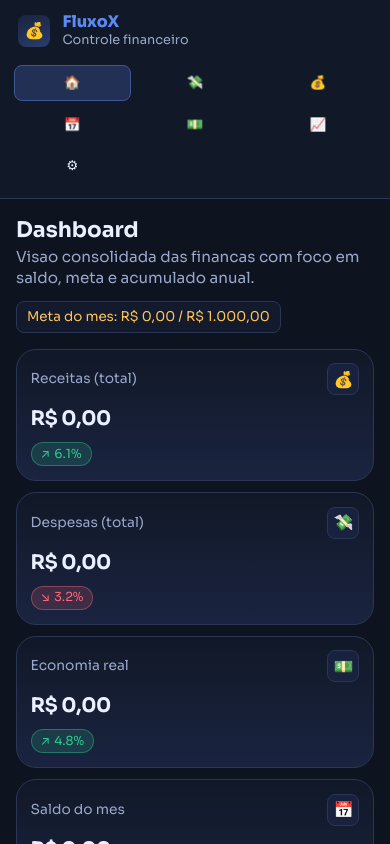
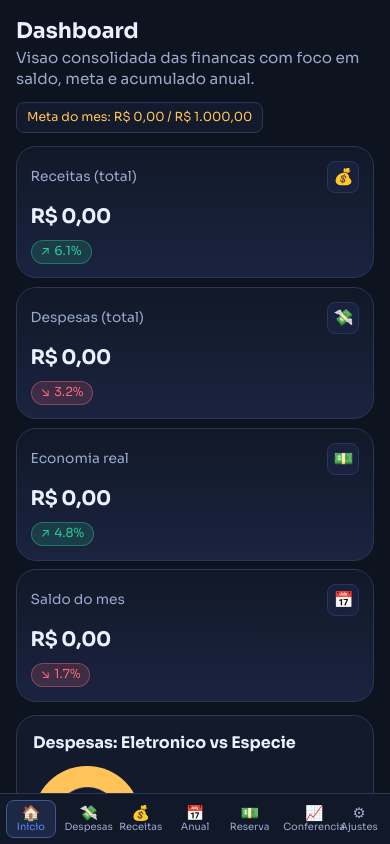
Before and after one commit to pedrohenriquesilva-dev/FluxoX, a React (Vite) app: page / in a window 390 px wide. Shown: the top 844 px of the page. Built offline with nearby package versions, Linux system fonts and the light colour scheme.

Commit message:
style: mobile responsiveness with bottom nav and media queries

```diff
--- a/src/components/ui/Layout.css
+++ b/src/components/ui/Layout.css
@@ -2,6 +2,11 @@
   display: flex;
   min-height: 100vh;
   background: transparent;
+}
+
+.layout__sidebar-wrap {
+  width: var(--sidebar-w);
+  flex: 0 0 var(--sidebar-w);
 }
 
 .layout__main {
@@ -18,7 +23,12 @@
     flex-direction: column;
   }
 
+  .layout__sidebar-wrap {
+    display: none;
+  }
+
   .layout__main {
-    padding: 1rem 1rem 1.5rem;
+    max-width: 100%;
+    padding: 1rem 1rem calc(5.2rem + env(safe-area-inset-bottom));
   }
 }
--- a/src/components/ui/Layout.jsx
+++ b/src/components/ui/Layout.jsx
@@ -1,11 +1,22 @@
+import PropTypes from "prop-types";
+import MobileNav from "./MobileNav.jsx";
 import Sidebar from "./Sidebar.jsx";
 import "./Layout.css";
 
 export default function Layout({ currentPage, onNavigate, children }) {
   return (
     <div className="layout">
-      <Sidebar currentPage={currentPage} onNavigate={onNavigate} />
+      <aside className="layout__sidebar-wrap">
+        <Sidebar currentPage={currentPage} onNavigate={onNavigate} />
+      </aside>
       <main className="layout__main">{children}</main>
+      <MobileNav currentPage={currentPage} onNavigate={onNavigate} />
     </div>
   );
 }
+
+Layout.propTypes = {
+  currentPage: PropTypes.string,
+  onNavigate: PropTypes.func,
+  children: PropTypes.node
+};
--- /dev/null
+++ b/src/components/ui/MobileNav.css
@@ -0,0 +1,50 @@
+.mobile-nav {
+  display: none;
+}
+
+@media (max-width: 900px) {
+  .mobile-nav {
+    position: fixed;
+    left: 0;
+    right: 0;
+    bottom: 0;
+    z-index: 30;
+    display: grid;
+    grid-template-columns: repeat(7, minmax(0, 1fr));
+    gap: 0.25rem;
+    background: color-mix(in srgb, var(--card) 92%, #000 8%);
+    border-top: 1px solid var(--border);
+    padding: 0.35rem 0.35rem calc(0.35rem + env(safe-area-inset-bottom));
+    backdrop-filter: blur(10px);
+  }
+
+  .mobile-nav__item {
+    border: 1px solid transparent;
+    background: transparent;
+    color: var(--muted);
+    border-radius: var(--radius-sm);
+    display: grid;
+    place-items: center;
+    gap: 0.1rem;
+    padding: 0.32rem 0.2rem;
+    font: inherit;
+    cursor: pointer;
+  }
+
+  .mobile-nav__item--active {
+    color: var(--accent);
+    border-color: color-mix(in srgb, var(--accent) 40%, var(--border));
+    background: color-mix(in srgb, var(--accent) 14%, transparent);
+  }
+
+  .mobile-nav__icon {
+    font-size: 0.92rem;
+    line-height: 1;
+  }
+
+  .mobile-nav__label {
+    font-size: 0.62rem;
+    line-height: 1;
+    white-space: nowrap;
+  }
+}
--- /dev/null
+++ b/src/components/ui/MobileNav.jsx
@@ -0,0 +1,37 @@
+import PropTypes from "prop-types";
+import "./MobileNav.css";
+
+const NAV_ITEMS = [
+  { id: "dashboard", icon: "\u{1F3E0}", label: "Inicio" },
+  { id: "expenses", icon: "\u{1F4B8}", label: "Despesas" },
+  { id: "incomes", icon: "\u{1F4B0}", label: "Receitas" },
+  { id: "annual", icon: "\u{1F4C5}", label: "Anual" },
+  { id: "savings", icon: "\u{1F4B5}", label: "Reserva" },
+  { id: "conference", icon: "\u{1F4C8}", label: "Conferencia" },
+  { id: "settings", icon: "\u2699", label: "Ajustes" }
+];
+
+export default function MobileNav({ currentPage, onNavigate }) {
+  return (
+    <nav className="mobile-nav" aria-label="Navegacao mobile">
+      {NAV_ITEMS.map((item) => (
+        <button
+          key={item.id}
+          type="button"
+          className={`mobile-nav__item ${currentPage === item.id ? "mobile-nav__item--active" : ""}`}
+          onClick={() => onNavigate(item.id)}
+        >
+          <span className="mobile-nav__icon" aria-hidden="true">
+            {item.icon}
+          </span>
+          <span className="mobile-nav__label">{item.label}</span>
+        </button>
+      ))}
+    </nav>
+  );
+}
+
+MobileNav.propTypes = {
+  currentPage: PropTypes.string,
+  onNavigate: PropTypes.func
+};
--- a/src/pages/AnnualPage.css
+++ b/src/pages/AnnualPage.css
@@ -57,3 +57,45 @@
   color: var(--muted);
   font-weight: 600;
 }
+
+/* AnnualPage.responsive.css */
+@media (max-width: 768px) {
+  .annual-page {
+    gap: 0.85rem;
+  }
+
+  .annual-page__stats {
+    grid-template-columns: 1fr 1fr;
+    gap: 0.55rem;
+  }
+
+  .annual-page__table-wrap {
+    padding: 0.45rem;
+  }
+}
+
+@media (max-width: 480px) {
+  .annual-page__stats {
+    grid-template-columns: 1fr;
+  }
+
+  .annual-page__table th,
+  .annual-page__table td {
+    font-size: 0.78rem;
+    padding: 0.42rem 0.45rem;
+  }
+}
+
+@media (max-width: 360px) {
+  .annual-page {
+    gap: 0.65rem;
+  }
+
+  .annual-page__title {
+    font-size: 1.2rem;
+  }
+
+  .annual-page__subtitle {
+    font-size: 0.82rem;
+  }
+}
--- a/src/pages/ConferencePage.css
+++ b/src/pages/ConferencePage.css
@@ -76,3 +76,41 @@
   border-color: color-mix(in srgb, var(--warning) 45%, var(--border));
   background: color-mix(in srgb, var(--warning) 14%, transparent);
 }
+
+/* OtherPages.responsive.css */
+@media (max-width: 768px) {
+  .conference-page {
+    gap: 0.85rem;
+  }
+
+  .conference-page__stats {
+    grid-template-columns: 1fr 1fr;
+    gap: 0.55rem;
+  }
+
+  .conference-page__table-wrap {
+    padding: 0.45rem;
+  }
+}
+
+@media (max-width: 480px) {
+  .conference-page__stats {
+    grid-template-columns: 1fr;
+  }
+
+  .conference-page__table th,
+  .conference-page__table td {
+    font-size: 0.78rem;
+    padding: 0.42rem 0.45rem;
+  }
+}
+
+@media (max-width: 360px) {
+  .conference-page {
+    gap: 0.65rem;
+  }
+
+  .conference-page__subtitle {
+    font-size: 0.82rem;
+  }
+}
--- a/src/pages/DashboardPage.css
+++ b/src/pages/DashboardPage.css
@@ -48,3 +48,44 @@
     white-space: normal;
   }
 }
+
+/* DashboardPage.responsive.css */
+@media (max-width: 768px) {
+  .dashboard-page {
+    gap: 0.85rem;
+  }
+
+  .dashboard-page__stats {
+    grid-template-columns: repeat(2, minmax(0, 1fr));
+  }
+
+  .dashboard-page__charts {
+    grid-template-columns: 1fr;
+  }
+}
+
+@media (max-width: 480px) {
+  .dashboard-page__stats {
+    grid-template-columns: 1fr;
+    gap: 0.55rem;
+  }
+
+  .dashboard-page__goal {
+    width: 100%;
+    font-size: 0.78rem;
+  }
+}
+
+@media (max-width: 360px) {
+  .dashboard-page {
+    gap: 0.65rem;
+  }
+
+  .dashboard-page__title {
+    font-size: 1.2rem;
+  }
+
+  .dashboard-page__subtitle {
+    font-size: 0.82rem;
+  }
+}
--- a/src/pages/ExpensesPage.css
+++ b/src/pages/ExpensesPage.css
@@ -65,3 +65,48 @@
   color: var(--danger);
   background: color-mix(in srgb, var(--danger) 16%, transparent);
 }
+
+/* TransactionPages.responsive.css */
+@media (max-width: 768px) {
+  .expenses-page {
+    gap: 0.85rem;
+  }
+
+  .expenses-page__controls {
+    grid-template-columns: 1fr 1fr;
+  }
+
+  .expenses-page__stats {
+    grid-template-columns: 1fr 1fr;
+    gap: 0.6rem;
+  }
+}
+
+@media (max-width: 480px) {
+  .expenses-page__controls {
+    grid-template-columns: 1fr;
+  }
+
+  .expenses-page__stats {
+    grid-template-columns: 1fr;
+    gap: 0.5rem;
+  }
+
+  .expenses-page__badge {
+    width: 100%;
+  }
+}
+
+@media (max-width: 360px) {
+  .expenses-page {
+    gap: 0.65rem;
+  }
+
+  .expenses-page__control {
+    font-size: 0.8rem;
+  }
+
+  .expenses-page__clear {
+    min-height: 34px;
+  }
+}
--- a/src/pages/IncomesPage.css
+++ b/src/pages/IncomesPage.css
@@ -70,3 +70,48 @@
   background: var(--success);
   border-color: color-mix(in srgb, var(--success) 60%, var(--border));
 }
+
+/* TransactionPages.responsive.css */
+@media (max-width: 768px) {
+  .incomes-page {
+    gap: 0.85rem;
+  }
+
+  .incomes-page__controls {
+    grid-template-columns: 1fr 1fr;
+  }
+
+  .incomes-page__stats {
+    grid-template-columns: 1fr 1fr;
+    gap: 0.6rem;
+  }
+}
+
+@media (max-width: 480px) {
+  .incomes-page__controls {
+    grid-template-columns: 1fr;
+  }
+
+  .incomes-page__stats {
+    grid-template-columns: 1fr;
+    gap: 0.5rem;
+  }
+
+  .incomes-page__badge {
+    width: 100%;
+  }
+}
+
+@media (max-width: 360px) {
+  .incomes-page {
+    gap: 0.65rem;
+  }
+
+  .incomes-page__control {
+    font-size: 0.8rem;
+  }
+
+  .incomes-page__clear {
+    min-height: 34px;
+  }
+}
--- a/src/pages/SavingsPage.css
+++ b/src/pages/SavingsPage.css
@@ -76,3 +76,45 @@
   display: grid;
   gap: 0.2rem;
 }
+
+/* OtherPages.responsive.css */
+@media (max-width: 768px) {
+  .savings-page {
+    gap: 0.85rem;
+  }
+
+  .savings-page__inputs {
+    grid-template-columns: 1fr 1fr;
+    gap: 0.55rem;
+  }
+
+  .savings-page__cards {
+    grid-template-columns: 1fr 1fr;
+    gap: 0.55rem;
+  }
+}
+
+@media (max-width: 480px) {
+  .savings-page__month {
+    width: 100%;
+  }
+
+  .savings-page__month select {
+    width: 100%;
+  }
+
+  .savings-page__inputs,
+  .savings-page__cards {
+    grid-template-columns: 1fr;
+  }
+}
+
+@media (max-width: 360px) {
+  .savings-page {
+    gap: 0.65rem;
+  }
+
+  .savings-page__subtitle {
+    font-size: 0.82rem;
+  }
+}
--- a/src/pages/SettingsPage.css
+++ b/src/pages/SettingsPage.css
@@ -72,3 +72,45 @@
   cursor: pointer;
   font: inherit;
 }
+
+/* SettingsPage.responsive.css */
+@media (max-width: 768px) {
+  .settings-page {
+    gap: 0.85rem;
+  }
+
+  .settings-page__group {
+    padding: 0.7rem;
+  }
+}
+
+@media (max-width: 480px) {
+  .settings-page__inline {
+    flex-direction: column;
+    align-items: stretch;
+  }
+
+  .settings-page__inline input {
+    min-width: 0;
+    width: 100%;
+  }
+
+  .settings-page__inline .day5__button {
+    width: 100%;
+  }
+
+  .settings-page__chips li {
+    width: 100%;
+    justify-content: space-between;
+  }
+}
+
+@media (max-width: 360px) {
+  .settings-page {
+    gap: 0.65rem;
+  }
+
+  .settings-page__subtitle {
+    font-size: 0.82rem;
+  }
+}
```
